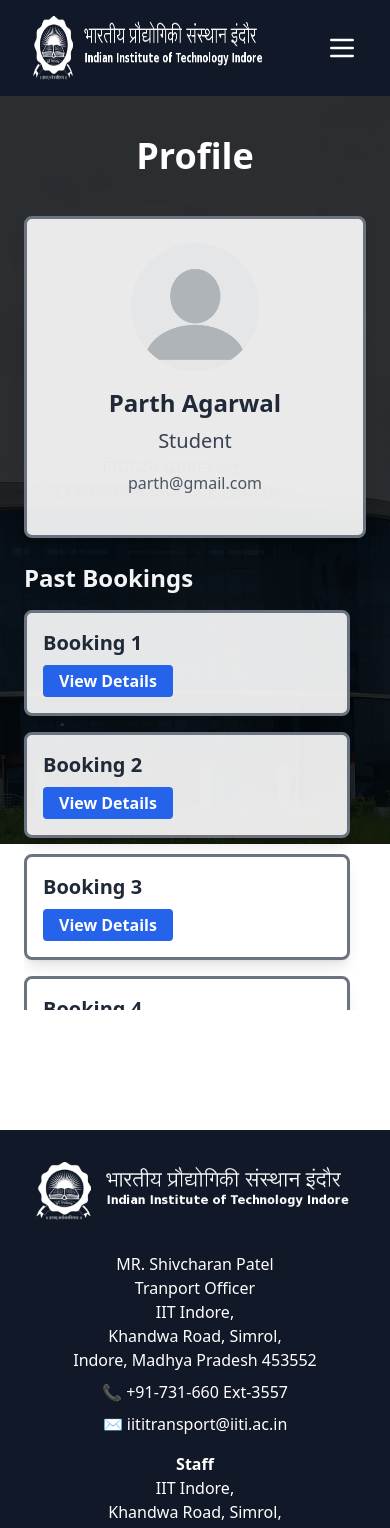
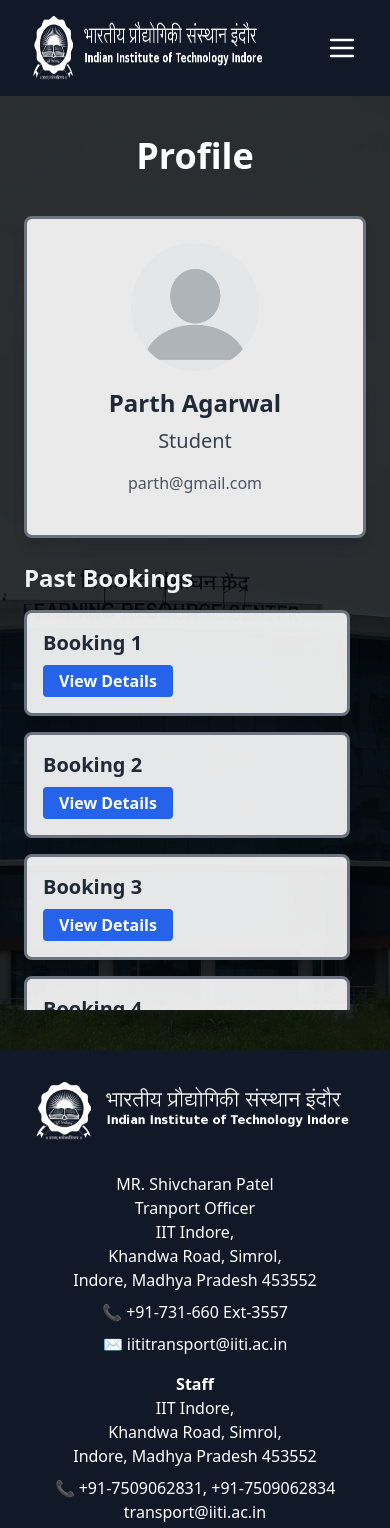
Before and after one commit to code-abhash/IITI_TRASNPORT_SYSTEM, a React (Vite) app in the folder frontend/: page /profile in a window 390 px wide. Shown: the top 1528 px of the page. Built offline with nearby package versions, Linux system fonts and the light colour scheme.

Commit message:
made responsive

```diff
--- a/frontend/src/components/Home/Home.jsx
+++ b/frontend/src/components/Home/Home.jsx
@@ -8,6 +8,7 @@ import Footer from '../Footer/Footer';
 function Home() {
   const images = [img1, img2, img3];
   const [currentImageIndex, setCurrentImageIndex] = useState(0);
+
   useEffect(() => {
     const interval = setInterval(() => {
       setCurrentImageIndex((prevIndex) =>
@@ -36,7 +37,7 @@ function Home() {
   ];
 
   return (
-    <div className="relative h-screen w-full">
+    <div className="relative w-full h-screen">
       <div className="fixed top-0 left-0 w-full z-20">
         <Navbar />
       </div>
@@ -52,14 +53,14 @@ function Home() {
       </div>
 
       {/* Content Overlay */}
-      <div className="relative z-10 flex flex-col md:flex-row justify-center items-center h-full px-10 space-x-48">
-        <div className="text-white text-6xl font-bold w-96">
+      <div className="relative z-10 flex flex-col md:flex-row justify-center items-center h-full px-4 md:px-10 space-y-20 md:space-y-0 md:space-x-24 lg:space-x-48 pt-12">
+        <div className="text-white text-3xl sm:text-4xl md:text-6xl font-bold text-center md:text-left max-w-full md:max-w-xs">
           IIT INDORE TRANSPORT SYSTEM
         </div>
 
         {/* Notifications Card */}
-        <div className="bg-white bg-opacity-90 border-[3px] border-gray-500 p-6 rounded-lg shadow-lg w-1/3 max-w-md h-96 overflow-y-auto">
-          <h2 className="text-3xl font-bold mb-4 text-center">Announcements</h2>
+        <div className="bg-white bg-opacity-90 border-[3px] border-gray-500 p-4 md:p-6 rounded-lg shadow-lg w-2/3 max-w-md h-96 overflow-y-auto">
+          <h2 className="text-2xl md:text-3xl font-bold mb-4 text-center">Announcements</h2>
           <ul className="text-gray-800 space-y-4">
             {Notifications.map((notification, index) => (
               <li key={index} className="pb-2 border-b border-gray-500">
@@ -69,6 +70,7 @@ function Home() {
           </ul>
         </div>
       </div>
+
       <Footer />
     </div>
   );
--- a/frontend/src/components/Profile/Profile.jsx
+++ b/frontend/src/components/Profile/Profile.jsx
@@ -51,14 +51,18 @@ const Profile = () => {
   ];
 
   return (
-    <div className="relative h-screen w-full">
+    <>
+    <div
+        className="relative flex flex-col min-h-screen bg-gray-50"
+        style={{
+          backgroundImage: `url(${img2})`,
+          backgroundSize: 'cover',
+          backgroundPosition: 'center',
+        }}
+      >
+        <div className="absolute inset-0 bg-black opacity-80"></div>
       <div className="fixed top-0 left-0 w-full z-20">
         <Navbar />
-      </div>
-
-      <div className="absolute inset-0 z-0">
-        <img src={img2} alt="Background" className="object-cover w-full h-full" />
-        <div className="absolute inset-0 bg-black opacity-80"></div>
       </div>
 
       <div className="relative z-10 flex flex-col items-center pt-24 pb-10 px-6">
@@ -107,11 +111,11 @@ const Profile = () => {
           </div>
         </div>
       </div>
-
-      <div className="mt-20">
+    </div>
+    <div>
         <Footer />
       </div>
-    </div>
+    </>
   );
 };
 
```
